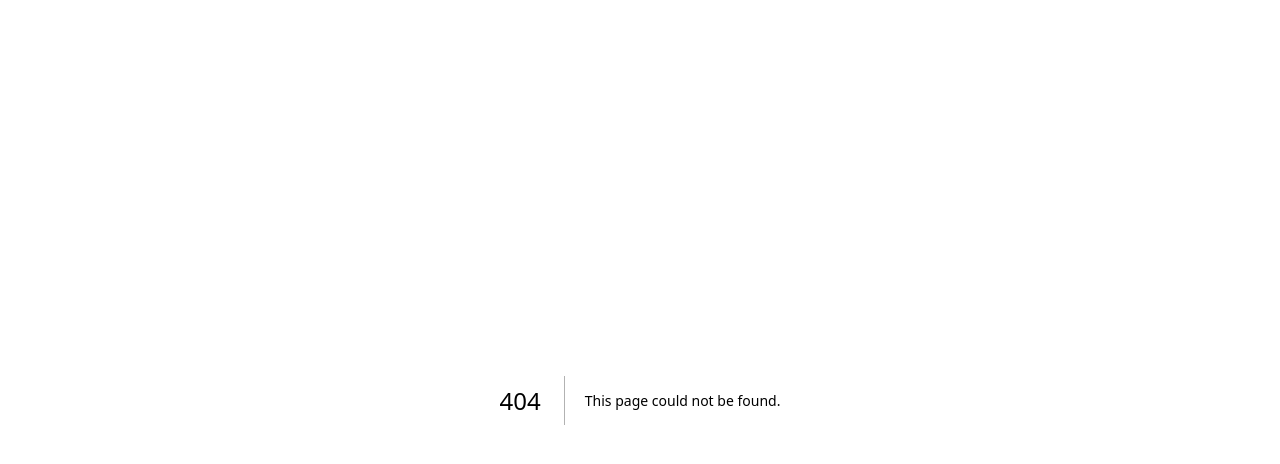
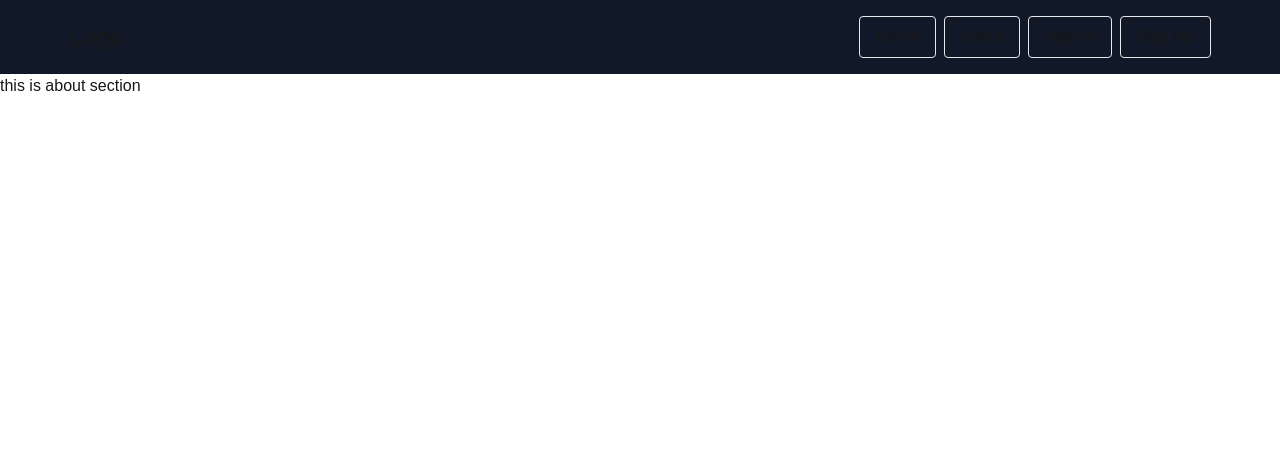
Before and after one commit to saruwar11/next.js-project2, a Next.js app: page /about in a window 1280 px wide. Before the commit this address had no page. Shown: the top 464 px of the page. Built offline with nearby package versions, Linux system fonts and the light colour scheme; no server answers.

Commit message:
create navbar

```diff
--- /dev/null
+++ b/src/app/about/page.js
@@ -0,0 +1,11 @@
+import React from "react";
+
+const About = () => {
+  return (
+    <div>
+      <h1>this is about section</h1>
+    </div>
+  );
+};
+
+export default About;
--- /dev/null
+++ b/src/app/api/auth/[kindeAuth]/route.js
@@ -0,0 +1,2 @@
+import { handleAuth } from "@kinde-oss/kinde-auth-nextjs/server";
+export const GET = handleAuth();
--- a/src/app/layout.js
+++ b/src/app/layout.js
@@ -1,5 +1,6 @@
 import { Geist, Geist_Mono } from "next/font/google";
 import "./globals.css";
+import Navbar from "@/components/Navbar";
 
 const geistSans = Geist({
   variable: "--font-geist-sans",
@@ -22,7 +23,8 @@ export default function RootLayout({ children }) {
       <body
         className={`${geistSans.variable} ${geistMono.variable} antialiased`}
       >
-        {children}
+        <Navbar></Navbar>
+        <div className="min-h-screen">{children}</div>
       </body>
     </html>
   );
--- /dev/null
+++ b/src/components/Footer.jsx
@@ -0,0 +1,15 @@
+import React from "react";
+
+const Footer = () => {
+  return (
+    <div>
+      <footer className="footer bg-gray-900 text-neutral-content items-center p-4">
+        <div className="text-center">
+          <p>Copyright © {new Date().getFullYear()} - All right reserved</p>
+        </div>
+      </footer>
+    </div>
+  );
+};
+
+export default Footer;
--- /dev/null
+++ b/src/components/Navbar.jsx
@@ -0,0 +1,56 @@
+import { getKindeServerSession } from "@kinde-oss/kinde-auth-nextjs/server";
+import Link from "next/link";
+
+const Navbar = async () => {
+  const { getUser } = getKindeServerSession();
+  const user = await getUser();
+  console.log(user);
+  return (
+    <div className=" bg-gray-900">
+      <nav className="flex justify-between items-center w-11/12 mx-auto p-4">
+        <div className="text-2xl">Logo</div>
+        <div className="flex gap-2 ">
+          <Link
+            className="btn border lg:py-2 py-1 px-2 lg:px-4 rounded"
+            href={"/"}
+          >
+            Home
+          </Link>
+          <Link
+            className="btn border lg:py-2 py-2 px-4 lg:px-4 rounded"
+            href={"/about"}
+          >
+            About
+          </Link>
+          {user ? (
+            <>
+              <Link
+                className="btn border lg:py-2 py-2 px-4 lg:px-4 rounded"
+                href={"/api/auth/logout"}
+              >
+                Log Out
+              </Link>
+            </>
+          ) : (
+            <>
+              <Link
+                className="btn border lg:py-2 py-2 px-4 lg:px-4 rounded"
+                href={"/api/auth/login"}
+              >
+                Sign In
+              </Link>
+              <Link
+                className="btn border lg:py-2 py-2 px-4 lg:px-4 rounded"
+                href={"/api/auth/register"}
+              >
+                Sign Up
+              </Link>
+            </>
+          )}
+        </div>
+      </nav>
+    </div>
+  );
+};
+
+export default Navbar;
```
Also changed, not shown: package.json (+7 -5 lines), 1 other file (tests, documents, lock files or other folders).
